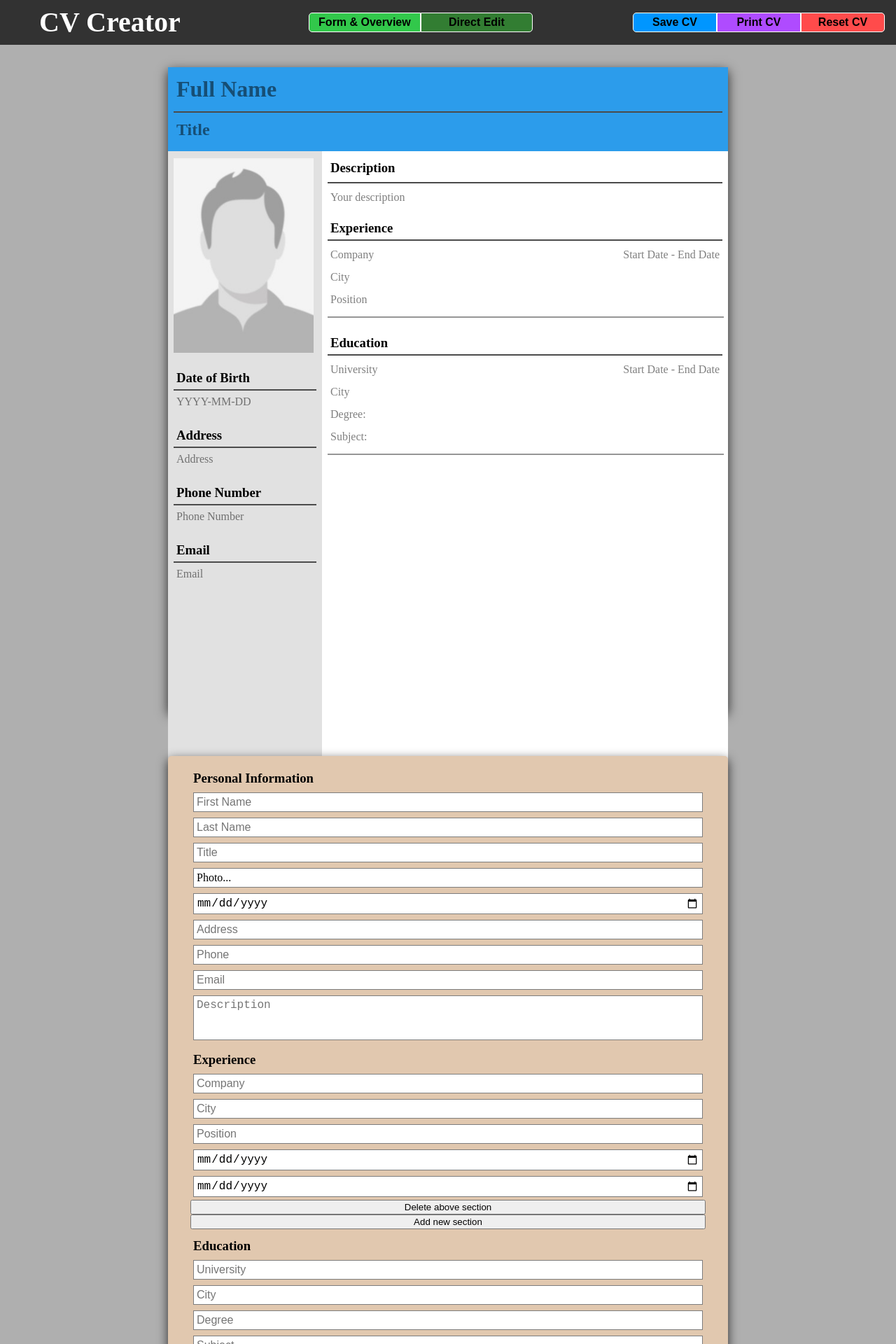
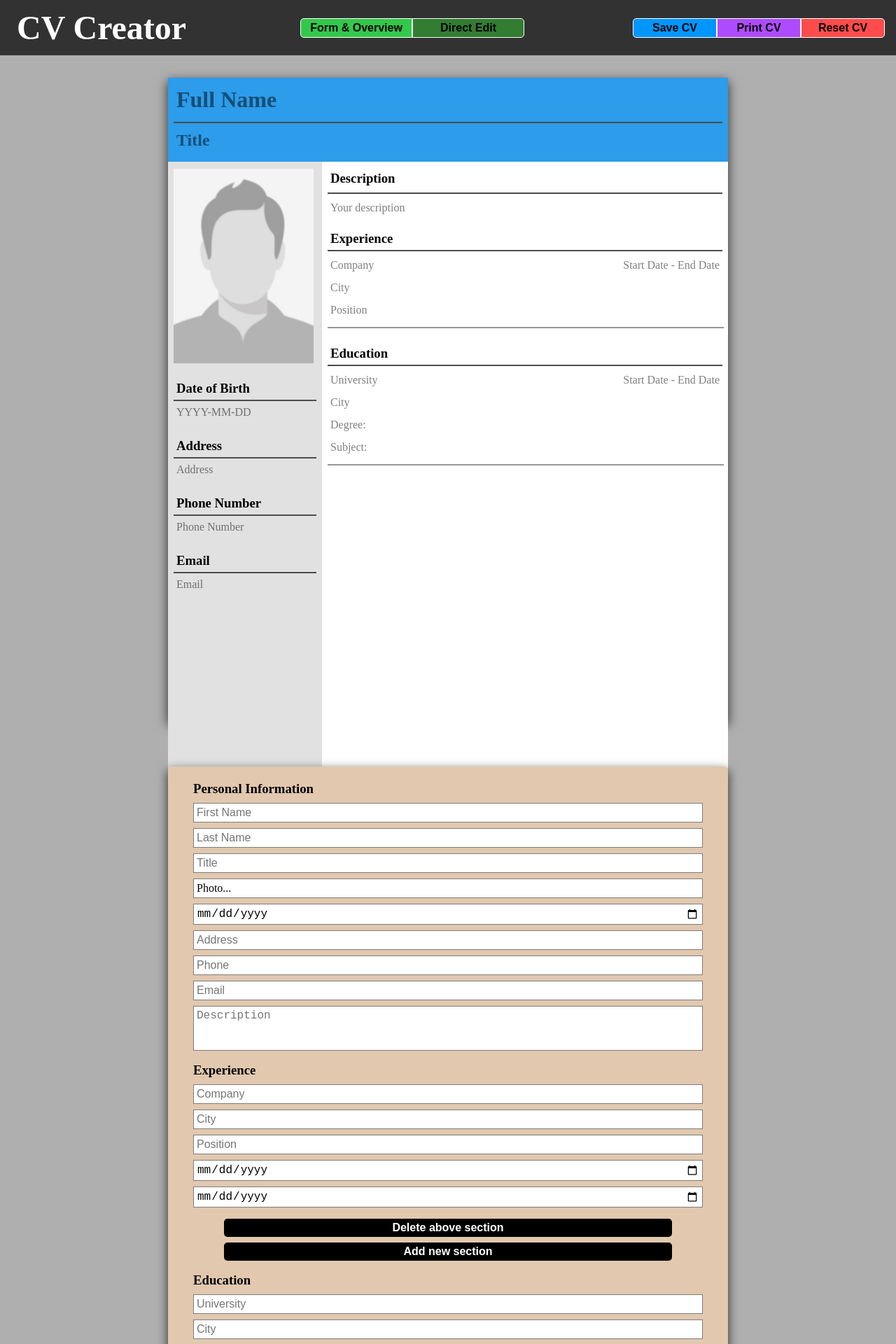
Before and after one commit to gizinski-jacek/cv-project-react, a React (Create React App) app: page / in a window 1280 px wide. Shown: the top 1920 px of the page at 70% size. Built offline with nearby package versions, Linux system fonts and the light colour scheme.

Commit message:
Restructuring code and cleanup.

```diff
--- a/src/App.css
+++ b/src/App.css
@@ -7,27 +7,34 @@ body {
 	margin: 0;
 }
 
-.header {
-	display: flex;
-	justify-content: space-between;
-	align-items: center;
+.header,
+.footer {
 	padding: 0.5rem;
 	color: rgb(255, 255, 255);
 	background-color: rgb(50, 50, 50);
 }
 
-.main {
+.header {
+	display: flex;
+	justify-content: space-between;
+	align-items: center;
+}
+
+.main,
+.footer {
 	display: flex;
 	justify-content: center;
+}
+
+.main {
 	background-color: rgb(175, 175, 175);
 }
 
-.footer {
+.header h1 {
 	display: flex;
-	justify-content: center;
-	padding: 0.5rem;
-	color: rgb(255, 255, 255);
-	background-color: rgb(50, 50, 50);
+	align-items: center;
+	font-size: 3rem;
+	margin: 0.25rem 1rem;
 }
 
 .mode {
@@ -37,12 +44,12 @@ body {
 }
 
 .mode button {
-	border: 1px solid rgb(255, 255, 255);
-	background-color: rgb(50, 125, 50);
 	width: 160px;
 	padding: 0.25rem 0.5rem;
 	font-size: 1rem;
 	font-weight: 600;
+	background-color: rgb(50, 125, 50);
+	border: 1px solid rgb(255, 255, 255);
 }
 
 .mode button:hover {
@@ -68,11 +75,11 @@ body {
 }
 
 .dataControls button {
-	border: 1px solid rgb(255, 255, 255);
 	width: 120px;
 	padding: 0.25rem 0.5rem;
 	font-size: 1rem;
 	font-weight: 600;
+	border: 1px solid rgb(255, 255, 255);
 }
 
 #printCV {
@@ -101,50 +108,16 @@ body {
 	background-color: rgb(255, 100, 100);
 }
 
-.header h1 {
-	font-size: 2.5rem;
+.formOverviewMode {
 	display: flex;
-	align-items: center;
-	margin: 0.25rem 3rem;
-}
-
-h1 {
-	min-height: 2rem;
-	padding: 0.25rem 0;
-}
-
-h2 {
-	min-height: 1.5rem;
-	padding: 0.25rem 0;
-}
-
-h3,
-p {
-	min-height: 1.5rem;
-}
-
-h1,
-h2,
-h3,
-p {
-	margin: 0.25rem;
-	line-height: 1.5rem;
-}
-
-h5 {
-	margin: 0.25rem;
+	justify-content: space-evenly;
+	width: 100%;
 }
 
 .directEditMode {
 	width: 100%;
 	padding: 2rem;
 	margin: 0 auto;
-}
-
-.formOverviewMode {
-	width: 100%;
-	display: flex;
-	justify-content: space-evenly;
 }
 
 .overview,
@@ -160,56 +133,37 @@ h5 {
 .overview {
 	position: sticky;
 	top: 1rem;
+	height: fit-content;
 	width: 800px;
-	height: fit-content;
 }
 
 .dataForm {
+	width: 500px;
+	padding: 0.5rem 2rem;
+	background-color: rgb(225, 200, 175);
 	border-radius: 5px;
-	background-color: rgb(225, 200, 175);
-	padding: 0.5rem 2rem;
-	width: 500px;
 }
 
-section {
-	display: flex;
-	flex-direction: column;
-	margin-top: 0.5rem;
-	width: 100%;
+h2 {
+	min-height: 1.5rem;
+	padding: 0.25rem 0;
 }
 
-form {
+h3 {
 	display: flex;
-	flex-direction: column;
+	justify-content: space-between;
 }
 
-input,
-textarea {
-	box-sizing: border-box;
-	width: 100%;
-	padding: 0.25rem;
+h2,
+h3,
+p {
+	min-height: 1.5rem;
 	margin: 0.25rem;
+	line-height: 1.5rem;
 }
 
-textarea {
-	resize: none;
-}
-
-.experience,
-.education {
-	margin: 1rem 0;
-}
-
-.experience p,
-.education p {
-	width: 50%;
-}
-
-.headerCV {
-	width: 100%;
-	padding: 0.5rem;
-	background-color: rgba(0, 150, 255, 0.75);
-	box-sizing: border-box;
+h5 {
+	margin: 0.25rem;
 }
 
 .mainCVBody {
@@ -221,10 +175,21 @@ textarea {
 }
 
 .headerCV {
-	height: 120px;
 	display: flex;
 	flex-direction: column;
 	justify-content: center;
+	height: 120px;
+	width: 100%;
+	padding: 0.5rem;
+	background-color: rgba(0, 150, 255, 0.75);
+	box-sizing: border-box;
+}
+
+.headerCV h1 {
+	min-height: 2rem;
+	padding: 0.25rem 0;
+	margin: 0.25rem;
+	line-height: 1.5rem;
 }
 
 .leftPanelCV,
@@ -244,73 +209,37 @@ textarea {
 
 .rightPanelCV {
 	width: 580px;
+	padding: 0.5rem;
 	background-color: rgb(255, 255, 255);
 }
 
-.rightPanelCV {
-	padding: 0.5rem;
+.experience,
+.education {
+	margin: 1rem 0;
 }
 
-form div {
-	display: flex;
-	justify-content: space-between;
-}
-
-.addBtn,
-.deleteBtn {
-	box-sizing: border-box;
-	font-size: 1rem;
-	margin: 0.25rem 3rem;
-	background-color: rgb(0, 0, 0);
-	border: none;
-	border-radius: 5px;
-	color: rgb(255, 255, 255);
-	font-weight: 600;
-	padding: 0.25rem;
-}
-
-.deleteBtn {
-	margin-top: 0.75rem;
-}
-
-.addBtn:hover,
-.deleteBtn:hover {
-	background-color: rgba(0, 0, 0, 0.75);
+.experience p,
+.education p {
+	width: 50%;
 }
 
 .description,
 .item {
 	display: flex;
+	flex-direction: column;
 	justify-content: space-between;
-	flex-direction: column;
 	position: relative;
 }
 
-label {
-	display: flex;
-	align-items: center;
-}
-
-input,
-textarea,
-label p,
-span[name='photo'] {
-	font-size: 1rem;
-	margin: 0.25rem;
-	padding: 0.25rem;
-	border: 1px solid rgb(125, 125, 125);
-	width: 100%;
-	background-color: rgb(255, 255, 255);
-}
-
-input[name='photo'] {
-	display: none;
+img {
+	height: 280px;
+	width: 200px;
 }
 
 span.date {
-	margin: 0.25rem;
 	position: absolute;
 	right: 0;
+	margin: 0.25rem;
 	line-height: 1.5rem;
 }
 
@@ -320,57 +249,79 @@ span.date {
 }
 
 .blackHR {
+	margin: 0.25rem 0;
 	border: 1px solid rgb(75, 75, 75);
-	margin: 0.25rem 0;
-}
-
-img {
-	width: 200px;
-	height: 280px;
 }
 
 :empty:not(:focus)::before {
 	content: attr(placeholder_text);
-	color: rgba(0, 0, 0, 0.5) !important;
+	color: rgba(0, 0, 0, 0.5);
 }
 
-.rightPanelCV .item.editing span.date {
+section,
+form {
 	display: flex;
 	flex-direction: column;
-	justify-content: center;
-	margin: 0;
-	position: absolute;
-	right: 0;
-	line-height: 1.5rem;
 }
 
-.rightPanelCV .item.editing span.date input {
-	width: 195px;
+section {
+	width: 100%;
+	margin-top: 0.5rem;
 }
 
-.rightPanelCV .item.editing input {
-	width: 50%;
-	height: 1.5rem;
+label {
+	display: flex;
+	align-items: center;
 }
 
-.leftPanelCV.editing button {
-	border: none;
-	padding: 0;
-	background-color: rgba(255, 255, 255, 0);
+input,
+textarea {
+	width: 100%;
+	padding: 0.25rem;
+	margin: 0.25rem;
+	box-sizing: border-box;
 }
 
-.leftPanelCV.editing input,
-.leftPanelCV.editing input[type='date'] {
-	width: 195px;
+textarea {
+	resize: none;
 }
 
-.leftPanelCV.editing textarea[name='address'] {
-	width: 195px;
-	height: 70px;
+.deleteBtnInForm,
+.addBtnInForm {
+	padding: 0.25rem;
+	margin: 0.25rem 3rem;
+	font-size: 1rem;
+	font-weight: 600;
+	color: rgb(255, 255, 255);
+	background-color: rgb(0, 0, 0);
+	border: none;
+	border-radius: 5px;
+	box-sizing: border-box;
 }
 
-.headerCV input {
-	width: 360px;
+.deleteBtnInForm {
+	margin-top: 0.75rem;
+}
+
+.deleteBtnInForm:hover,
+.addBtnInForm:hover {
+	background-color: rgba(0, 0, 0, 0.75);
+}
+
+input,
+textarea,
+label p,
+span[name='photo'] {
+	width: 100%;
+	margin: 0.25rem;
+	padding: 0.25rem;
+	font-size: 1rem;
+	background-color: rgb(255, 255, 255);
+	border: 1px solid rgb(125, 125, 125);
+}
+
+input[name='photo'] {
+	display: none;
 }
 
 .headerCV.editing h1 {
@@ -379,59 +330,84 @@ img {
 }
 
 .headerCV.editing input {
+	width: 360px;
+	padding: 0.25rem;
 	margin: 0 0.25rem;
-	padding: 0 0.25rem;
 }
 
 .headerCV.editing input[name='title'] {
 	width: 360px;
+	padding: 0.25rem;
 	margin: 0.25rem 0.5rem;
-	padding: 0.25rem;
+}
+
+.leftPanelCV.editing input,
+.leftPanelCV.editing input[type='date'],
+.rightPanelCV .item.editing span.date input {
+	width: 195px;
+}
+
+.leftPanelCV.editing button {
+	padding: 0;
+	background-color: rgba(255, 255, 255, 0);
+	border: none;
+}
+
+.leftPanelCV.editing textarea[name='address'] {
+	height: 70px;
+	width: 195px;
+}
+
+.rightPanelCV .item.editing span.date {
+	display: flex;
+	flex-direction: column;
+	justify-content: center;
+	margin: 0;
+	line-height: 1.5rem;
+}
+
+.rightPanelCV .item.editing input {
+	height: 1.5rem;
+	width: 50%;
 }
 
 .description.editing textarea {
 	width: 550px;
 }
 
-.addBtnFloat {
-	border-radius: 5px;
+.addBtnInCV {
 	display: none;
+	font-weight: 600;
 	color: rgb(255, 255, 255);
 	background-color: rgb(0, 0, 0);
 	border: 1px solid rgb(0, 0, 0);
-	font-weight: 600;
+	border-radius: 5px;
 }
 
-.addBtnFloat:hover {
+.addBtnInCV:hover {
+	font-weight: 600;
 	color: rgb(255, 255, 255);
 	background-color: rgba(0, 0, 0, 0.75);
 	border: 1px solid rgba(0, 0, 0, 0.75);
-	font-weight: 600;
 }
 
-h3 {
-	display: flex;
-	justify-content: space-between;
-}
-
-.removeBtnFloat {
-	border-radius: 5px;
-	display: block;
-	margin: 0.25rem;
+.deleteBtnInCV {
 	position: absolute;
 	bottom: 1rem;
 	right: 0;
+	margin: 0.25rem;
+	font-weight: 600;
 	color: rgb(255, 255, 255);
 	background-color: rgb(0, 0, 0);
 	border: 1px solid rgb(0, 0, 0);
-	font-weight: 600;
+	border-radius: 5px;
 }
 
-.removeBtnFloat:hover {
+.deleteBtnInCV:hover {
+	font-weight: 600;
 	color: rgb(255, 255, 255);
 	background-color: rgba(0, 0, 0, 0.75);
 	border: 1px solid rgba(0, 0, 0, 0.75);
-	font-weight: 600;
 }
 
 @media (max-width: 1350px) {
```
